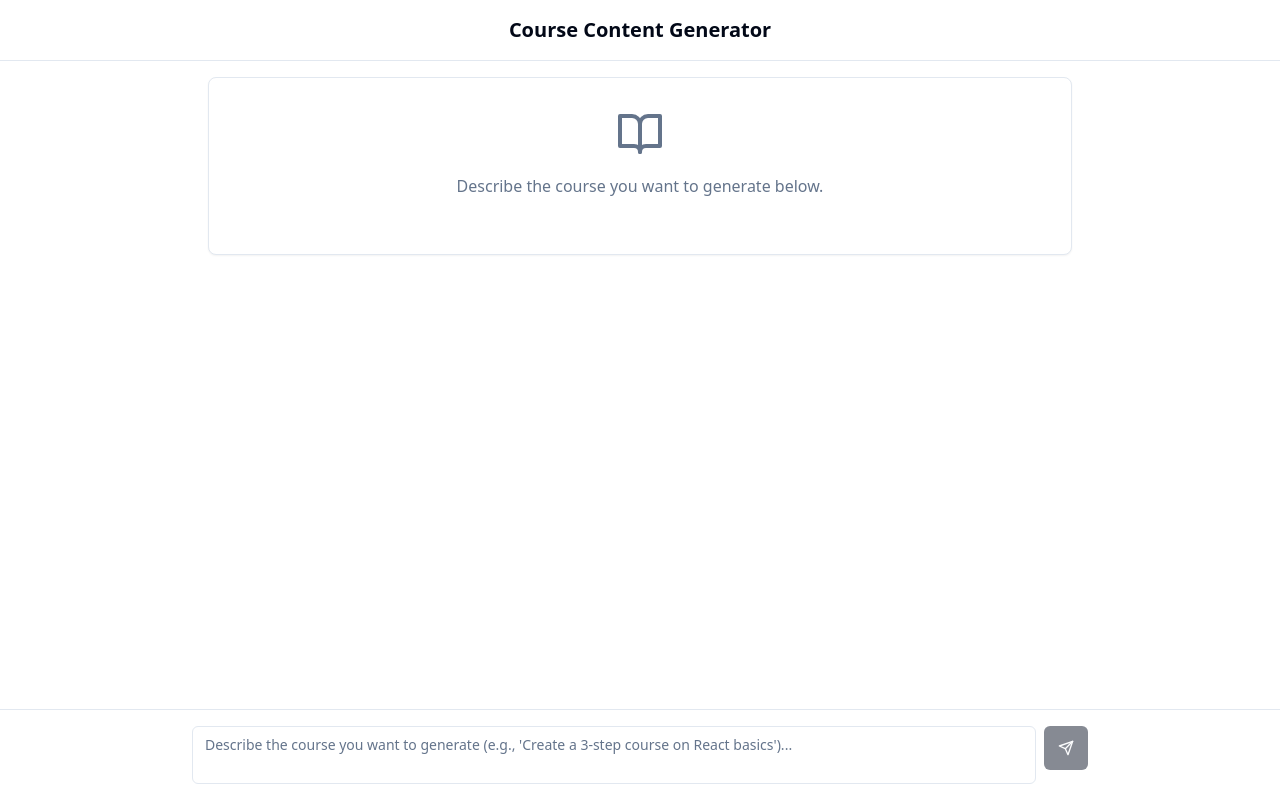
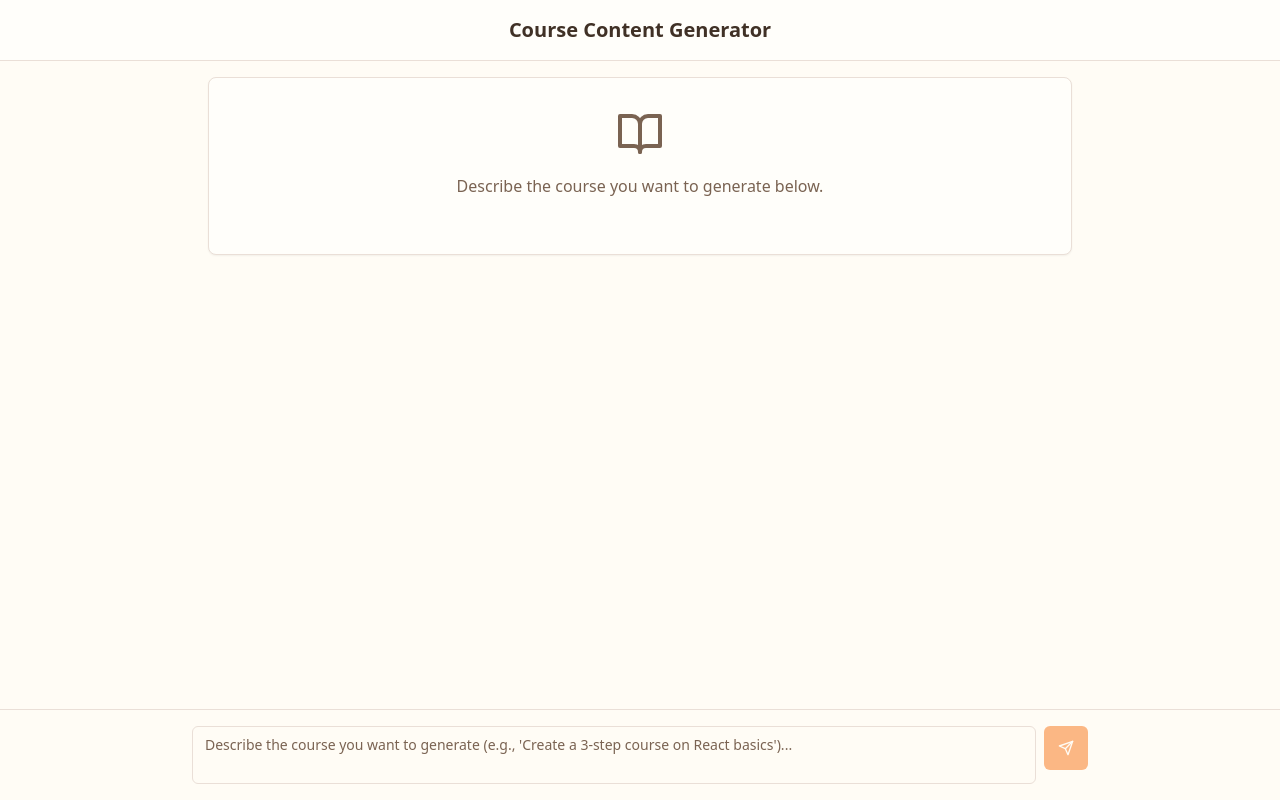
Before and after one commit to 10ko/trainy-ai, a React (Vite) app: page / in a window 1280 px wide. Built offline with nearby package versions, Linux system fonts and the light colour scheme; no server answers.

Commit message:
improvement: warmer color palette + animations

```diff
--- a/src/index.css
+++ b/src/index.css
@@ -4,34 +4,34 @@
 
 @layer base {
   :root {
-    --background: 0 0% 100%;
-    --foreground: 222.2 84% 4.9%;
-    --card: 0 0% 100%;
-    --card-foreground: 222.2 84% 4.9%;
-    --primary: 222.2 47.4% 11.2%;
-    --primary-foreground: 210 40% 98%;
-          --muted: 210 40% 96%;
-      --muted-foreground: 215.4 16.3% 46.9%;
-      --border: 214.3 31.8% 91.4%;
-      --input: 214.3 31.8% 91.4%;
-      --accent: 210 40% 96%;
-      --accent-foreground: 222.2 47.4% 11.2%;
-      --radius: 0.5rem;
+    --background: 45 100% 98%;
+    --foreground: 25 25% 20%;
+    --card: 45 100% 99%;
+    --card-foreground: 25 25% 20%;
+    --primary: 25 95% 53%;
+    --primary-foreground: 45 100% 98%;
+    --muted: 45 30% 94%;
+    --muted-foreground: 25 20% 40%;
+    --border: 25 30% 88%;
+    --input: 25 30% 88%;
+    --accent: 35 100% 95%;
+    --accent-foreground: 25 25% 20%;
+    --radius: 0.5rem;
   }
 
   .dark {
-    --background: 222.2 84% 4.9%;
-    --foreground: 210 40% 98%;
-    --card: 222.2 84% 4.9%;
-    --card-foreground: 210 40% 98%;
-    --primary: 210 40% 98%;
-    --primary-foreground: 222.2 47.4% 11.2%;
-    --muted: 217.2 32.6% 17.5%;
-    --muted-foreground: 215 20.2% 65.1%;
-    --border: 217.2 32.6% 17.5%;
-    --input: 217.2 32.6% 17.5%;
-    --accent: 217.2 32.6% 17.5%;
-    --accent-foreground: 210 40% 98%;
+    --background: 25 20% 8%;
+    --foreground: 45 30% 90%;
+    --card: 25 20% 12%;
+    --card-foreground: 45 30% 90%;
+    --primary: 25 95% 53%;
+    --primary-foreground: 25 20% 8%;
+    --muted: 25 20% 16%;
+    --muted-foreground: 25 20% 60%;
+    --border: 25 20% 20%;
+    --input: 25 20% 20%;
+    --accent: 25 20% 16%;
+    --accent-foreground: 45 30% 90%;
   }
 }
 
--- a/tailwind.config.js
+++ b/tailwind.config.js
@@ -33,6 +33,36 @@ module.exports = {
           DEFAULT: "hsl(var(--card))",
           foreground: "hsl(var(--card-foreground))",
         },
+        accent: {
+          DEFAULT: "hsl(var(--accent))",
+          foreground: "hsl(var(--accent-foreground))",
+        },
+        input: "hsl(var(--input))",
+        // Warm accent colors
+        warm: {
+          50: "#fef7ed",
+          100: "#fdedd4",
+          200: "#fad7a8",
+          300: "#f6bb71",
+          400: "#f1943d",
+          500: "#ed7514",
+          600: "#de5a0a",
+          700: "#b8440c",
+          800: "#923510",
+          900: "#772d11",
+        },
+        amber: {
+          50: "#fffbeb",
+          100: "#fef3c7",
+          200: "#fde68a",
+          300: "#fcd34d",
+          400: "#fbbf24",
+          500: "#f59e0b",
+          600: "#d97706",
+          700: "#b45309",
+          800: "#92400e",
+          900: "#78350f",
+        },
       },
       borderRadius: {
         lg: "var(--radius)",
```
